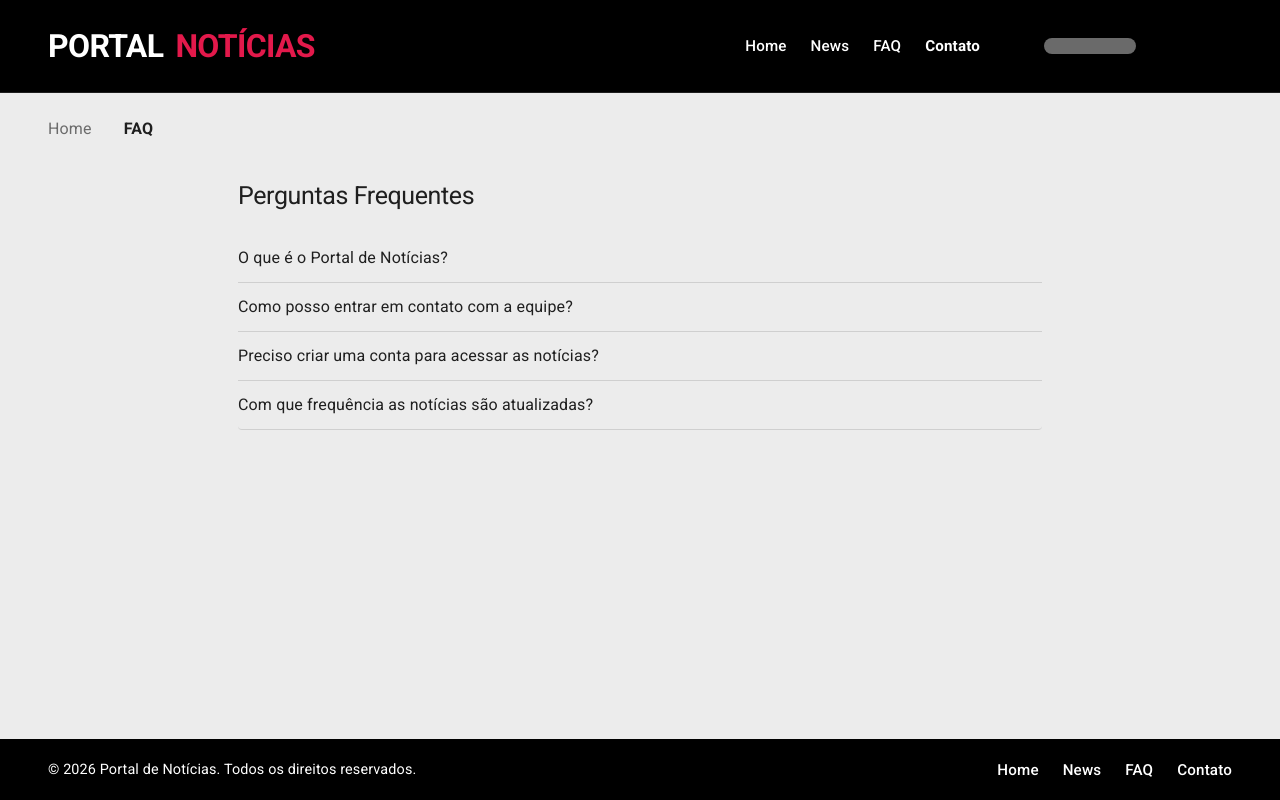
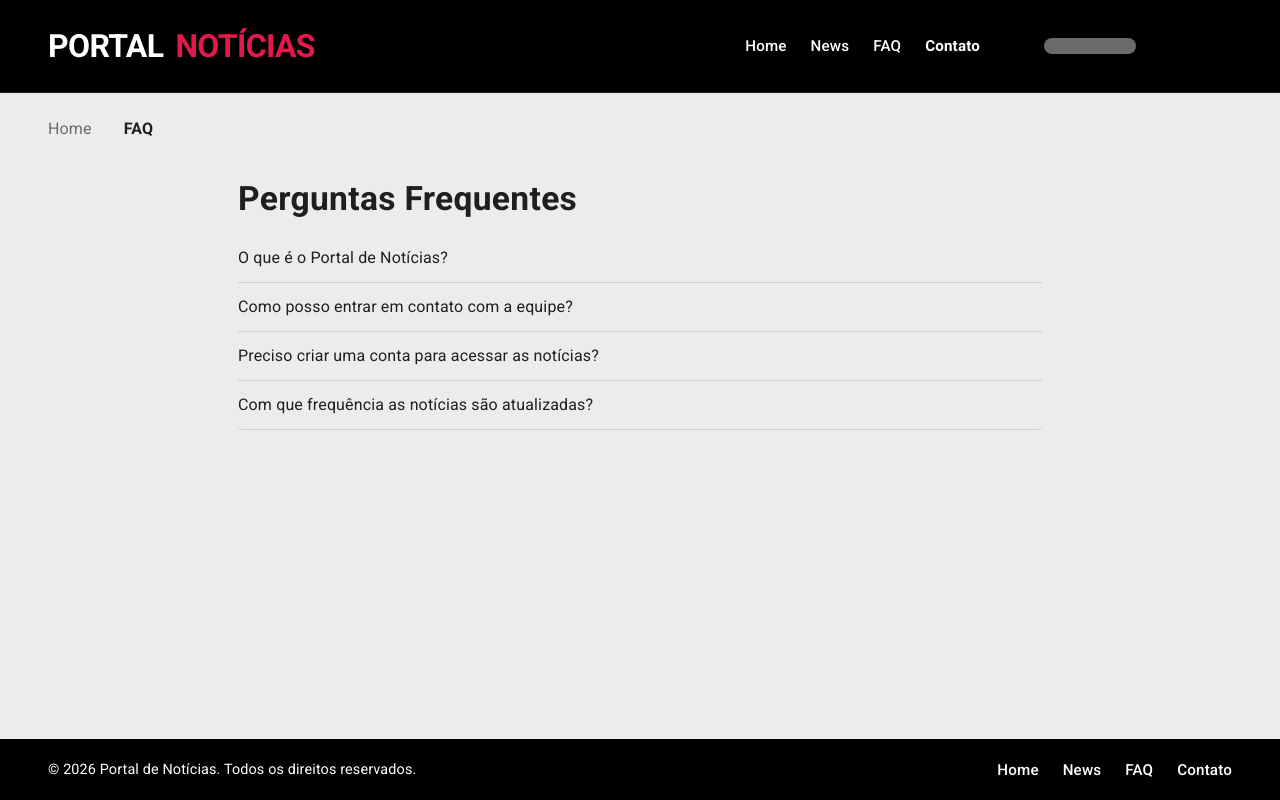
Before and after one commit to flaviare1s/portal-noticias, a Next.js app: page /faq in a window 1280 px wide. Built offline with nearby package versions, Linux system fonts and the light colour scheme; some icons are missing.

Commit message:
style(FAQ): improvement

```diff
--- a/app/faq/page.tsx
+++ b/app/faq/page.tsx
@@ -41,7 +41,18 @@ export default function FaqPage() {
         px: { xs: 3, sm: 4, md: 6 },
       }}
     >
-        <Typography variant="h1" sx={{ fontSize: 25, marginBottom: 3 }}>Perguntas Frequentes</Typography>
+      <Typography
+        component="h1"
+        sx={{
+          color: "#1F1F1F",
+          fontWeight: 800,
+          fontSize: { xs: "2.25rem", sm: "2.5rem", md: "2.1rem" },
+          lineHeight: 1.1,
+          mb: { xs: 3, md: 2 },
+        }}
+      >
+        Perguntas Frequentes
+      </Typography>
 
       <Box>
         {faqItems.map((item, index) => (
```
Lines whose indentation alone changed are shown as unchanged.
